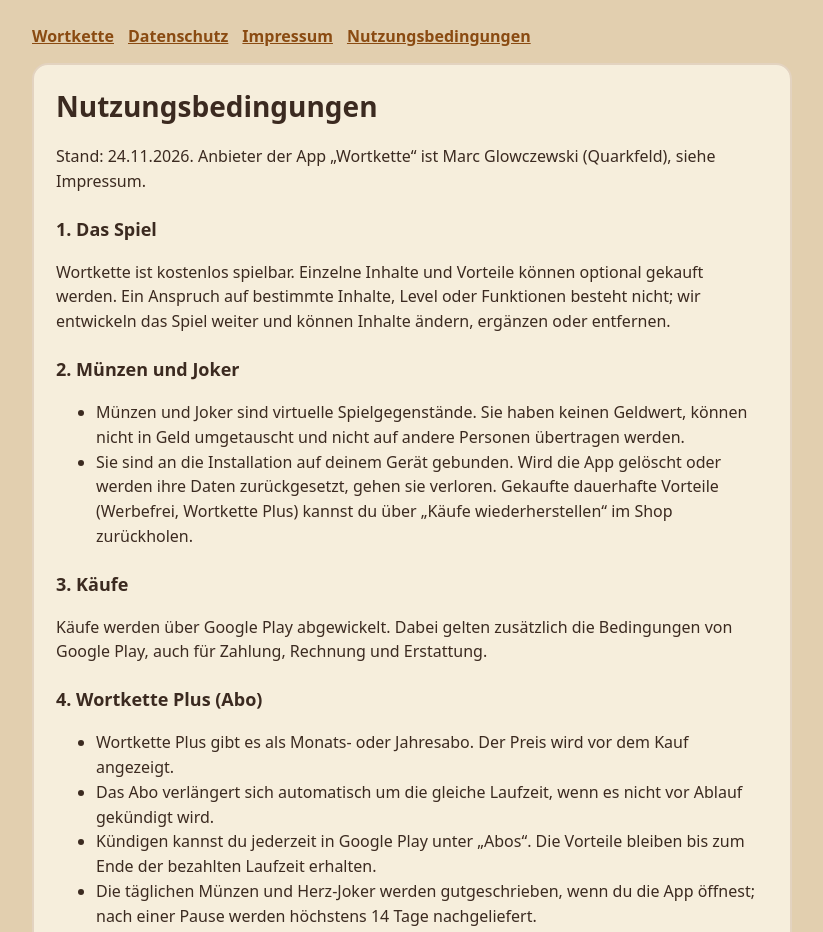
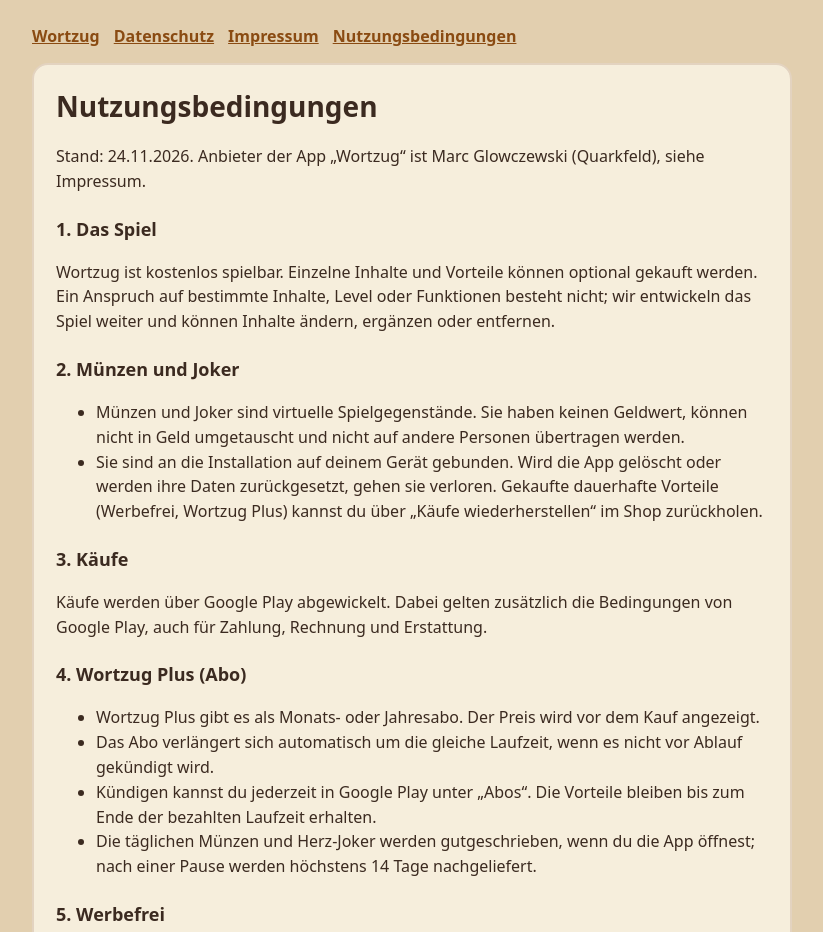
Before and after one commit to Quarkig/quarkig.github.io, a plain HTML site: page nutzungsbedingungen.html in a window 1280 px wide. Shown: the top 932 px of the page, without its empty margins (228-1051 px from the left). Drawn offline with Linux system fonts and the light colour scheme.

Commit message:
Umbenennung in Wortzug
Co-Authored-By: Claude Opus 5.5 <noreply@anthropic.com>
Claude-Session: https://claude.ai/code/session_018mtQwMQsLwZqnhcxSfWcsx

```diff
--- a/nutzungsbedingungen.html
+++ b/nutzungsbedingungen.html
@@ -3,7 +3,7 @@
 <head>
 <meta charset="utf-8">
 <meta name="viewport" content="width=device-width, initial-scale=1">
-<title>Nutzungsbedingungen – Wortkette</title>
+<title>Nutzungsbedingungen – Wortzug</title>
 <style>
   body { margin: 0; background: #E2CFAF; color: #3B2A20; font: 16px/1.55 system-ui, -apple-system, "Segoe UI", sans-serif; }
   main { max-width: 760px; margin: 0 auto; padding: 24px 16px 48px; }
@@ -17,19 +17,19 @@
 </style>
 </head>
 <body><main>
-<nav><a href="index.html">Wortkette</a><a href="datenschutz.html">Datenschutz</a><a href="impressum.html">Impressum</a><a href="nutzungsbedingungen.html">Nutzungsbedingungen</a></nav>
+<nav><a href="index.html">Wortzug</a><a href="datenschutz.html">Datenschutz</a><a href="impressum.html">Impressum</a><a href="nutzungsbedingungen.html">Nutzungsbedingungen</a></nav>
 <div class="card">
 
 <h1>Nutzungsbedingungen</h1>
-<p>Stand: 24.11.2026. Anbieter der App „Wortkette“ ist Marc Glowczewski (Quarkfeld), siehe Impressum.</p>
+<p>Stand: 24.11.2026. Anbieter der App „Wortzug“ ist Marc Glowczewski (Quarkfeld), siehe Impressum.</p>
 <h2>1. Das Spiel</h2>
-<p>Wortkette ist kostenlos spielbar. Einzelne Inhalte und Vorteile können optional gekauft werden. Ein Anspruch auf bestimmte Inhalte, Level oder Funktionen besteht nicht; wir entwickeln das Spiel weiter und können Inhalte ändern, ergänzen oder entfernen.</p>
+<p>Wortzug ist kostenlos spielbar. Einzelne Inhalte und Vorteile können optional gekauft werden. Ein Anspruch auf bestimmte Inhalte, Level oder Funktionen besteht nicht; wir entwickeln das Spiel weiter und können Inhalte ändern, ergänzen oder entfernen.</p>
 <h2>2. Münzen und Joker</h2>
-<ul><li>Münzen und Joker sind virtuelle Spielgegenstände. Sie haben keinen Geldwert, können nicht in Geld umgetauscht und nicht auf andere Personen übertragen werden.</li><li>Sie sind an die Installation auf deinem Gerät gebunden. Wird die App gelöscht oder werden ihre Daten zurückgesetzt, gehen sie verloren. Gekaufte dauerhafte Vorteile (Werbefrei, Wortkette Plus) kannst du über „Käufe wiederherstellen“ im Shop zurückholen.</li></ul>
+<ul><li>Münzen und Joker sind virtuelle Spielgegenstände. Sie haben keinen Geldwert, können nicht in Geld umgetauscht und nicht auf andere Personen übertragen werden.</li><li>Sie sind an die Installation auf deinem Gerät gebunden. Wird die App gelöscht oder werden ihre Daten zurückgesetzt, gehen sie verloren. Gekaufte dauerhafte Vorteile (Werbefrei, Wortzug Plus) kannst du über „Käufe wiederherstellen“ im Shop zurückholen.</li></ul>
 <h2>3. Käufe</h2>
 <p>Käufe werden über Google Play abgewickelt. Dabei gelten zusätzlich die Bedingungen von Google Play, auch für Zahlung, Rechnung und Erstattung.</p>
-<h2>4. Wortkette Plus (Abo)</h2>
-<ul><li>Wortkette Plus gibt es als Monats- oder Jahresabo. Der Preis wird vor dem Kauf angezeigt.</li><li>Das Abo verlängert sich automatisch um die gleiche Laufzeit, wenn es nicht vor Ablauf gekündigt wird.</li><li>Kündigen kannst du jederzeit in Google Play unter „Abos“. Die Vorteile bleiben bis zum Ende der bezahlten Laufzeit erhalten.</li><li>Die täglichen Münzen und Herz-Joker werden gutgeschrieben, wenn du die App öffnest; nach einer Pause werden höchstens 14 Tage nachgeliefert.</li></ul>
+<h2>4. Wortzug Plus (Abo)</h2>
+<ul><li>Wortzug Plus gibt es als Monats- oder Jahresabo. Der Preis wird vor dem Kauf angezeigt.</li><li>Das Abo verlängert sich automatisch um die gleiche Laufzeit, wenn es nicht vor Ablauf gekündigt wird.</li><li>Kündigen kannst du jederzeit in Google Play unter „Abos“. Die Vorteile bleiben bis zum Ende der bezahlten Laufzeit erhalten.</li><li>Die täglichen Münzen und Herz-Joker werden gutgeschrieben, wenn du die App öffnest; nach einer Pause werden höchstens 14 Tage nachgeliefert.</li></ul>
 <h2>5. Werbefrei</h2>
 <p>„Werbefrei“ entfernt die Werbung zwischen den Leveln. Videos, die du freiwillig für eine Belohnung ansiehst, bleiben als Option erhalten.</p>
 <h2>6. Faires Spiel</h2>
```
Also changed, not shown: datenschutz.html (+6 -6 lines), impressum.html (+2 -2 lines), index.html (+3 -3 lines), 1 other file.
